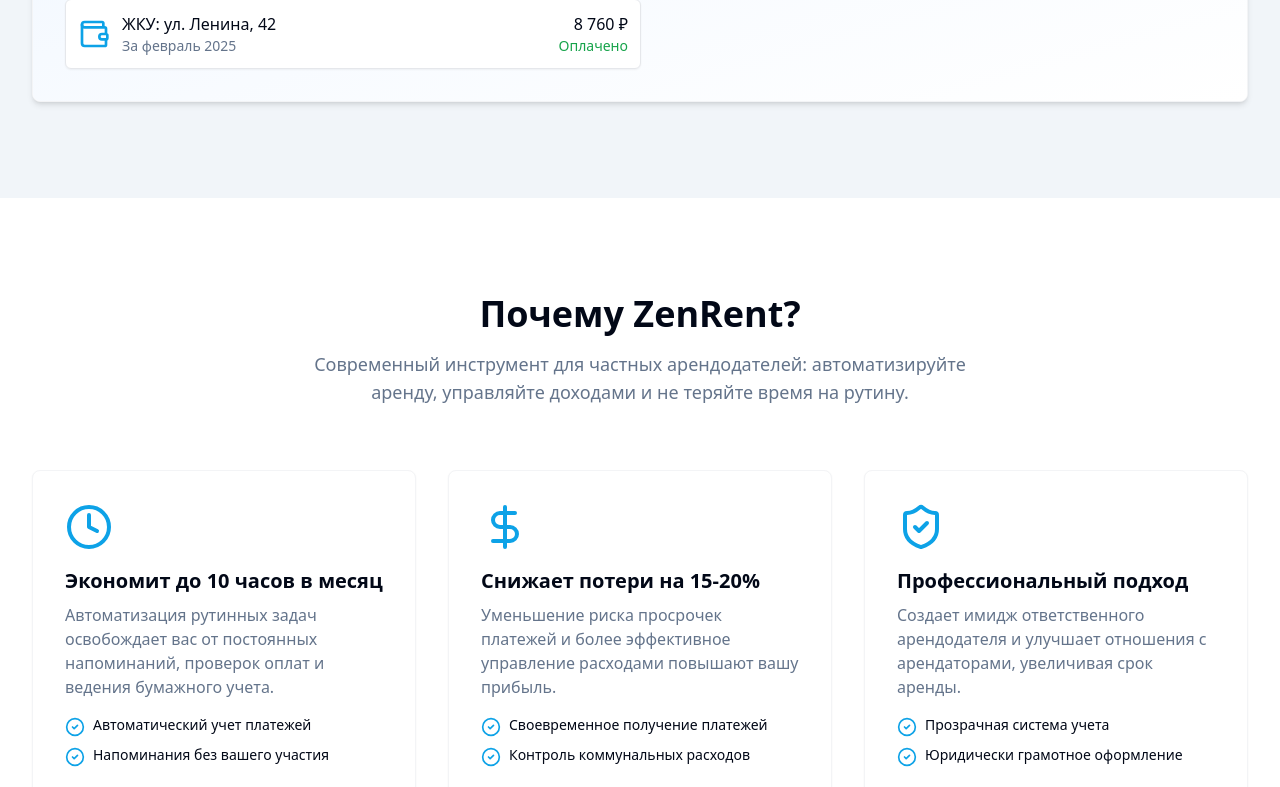
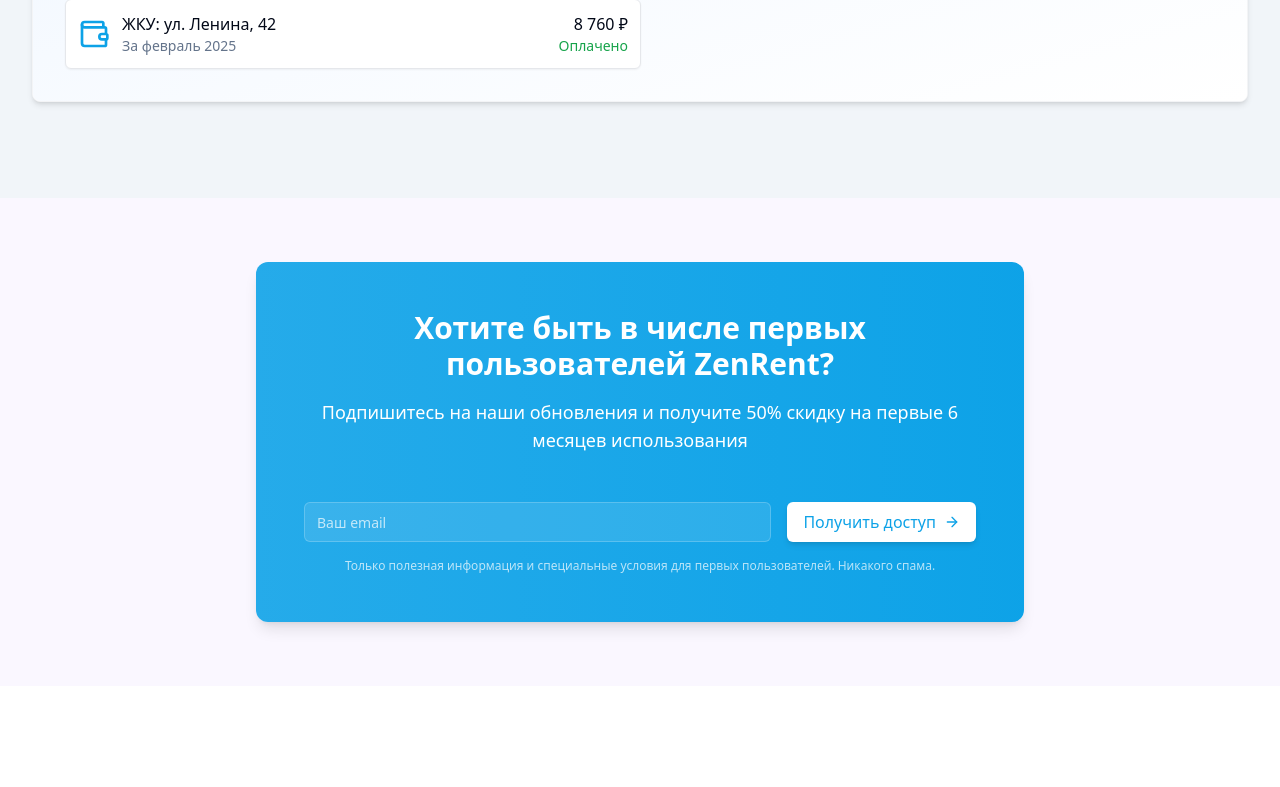
Before and after one commit to sokovalev/arendo-landing, a Next.js app: page / in a window 1280 px wide. Shown: the part 1982-2769 px from the top of the page. Built offline with nearby package versions, Linux system fonts and the light colour scheme.

Commit message:
add one more cta form

```diff
--- a/app/page.tsx
+++ b/app/page.tsx
@@ -169,6 +169,28 @@
         </div>
       </section>
 
+      {/* Mid-page CTA Section */}
+      <section className="py-16 px-6 md:px-8 bg-accent/50">
+        <div className="max-w-3xl mx-auto rounded-xl bg-gradient-to-r from-primary/90 to-primary p-8 md:p-12 shadow-lg text-white">
+          <div className="text-center mb-8">
+            <h2 className="text-2xl md:text-3xl font-bold mb-4">
+              Хотите быть в числе первых пользователей ZenRent?
+            </h2>
+            <p className="text-lg mb-0">
+              Подпишитесь на наши обновления и получите 50% скидку на первые 6
+              месяцев использования
+            </p>
+          </div>
+
+          <LeadForm variant="secondary" buttonText="Получить доступ" />
+
+          <p className="text-xs text-center mt-4 text-white/70">
+            Только полезная информация и специальные условия для первых
+            пользователей. Никакого спама.
+          </p>
+        </div>
+      </section>
+
       {/* Benefits Section */}
       <section id="benefits" className="py-16 md:py-24 px-6 md:px-8 bg-white">
         <div className="max-w-7xl mx-auto">
--- a/components/LeadForm.tsx
+++ b/components/LeadForm.tsx
@@ -6,8 +6,10 @@
 
 export default function LeadForm({
   variant = "primary",
+  buttonText = "Получить ранний доступ",
 }: {
   variant?: "primary" | "secondary";
+  buttonText?: string;
 }) {
   const [email, setEmail] = useState("");
 
@@ -53,7 +55,7 @@
             "Отправка..."
           ) : (
             <span className="flex items-center">
-              Получить ранний доступ{" "}
+              {buttonText}
               <ArrowRight className="ml-2 h-4 w-4 transition-transform group-hover:translate-x-1" />
             </span>
           )}
```
